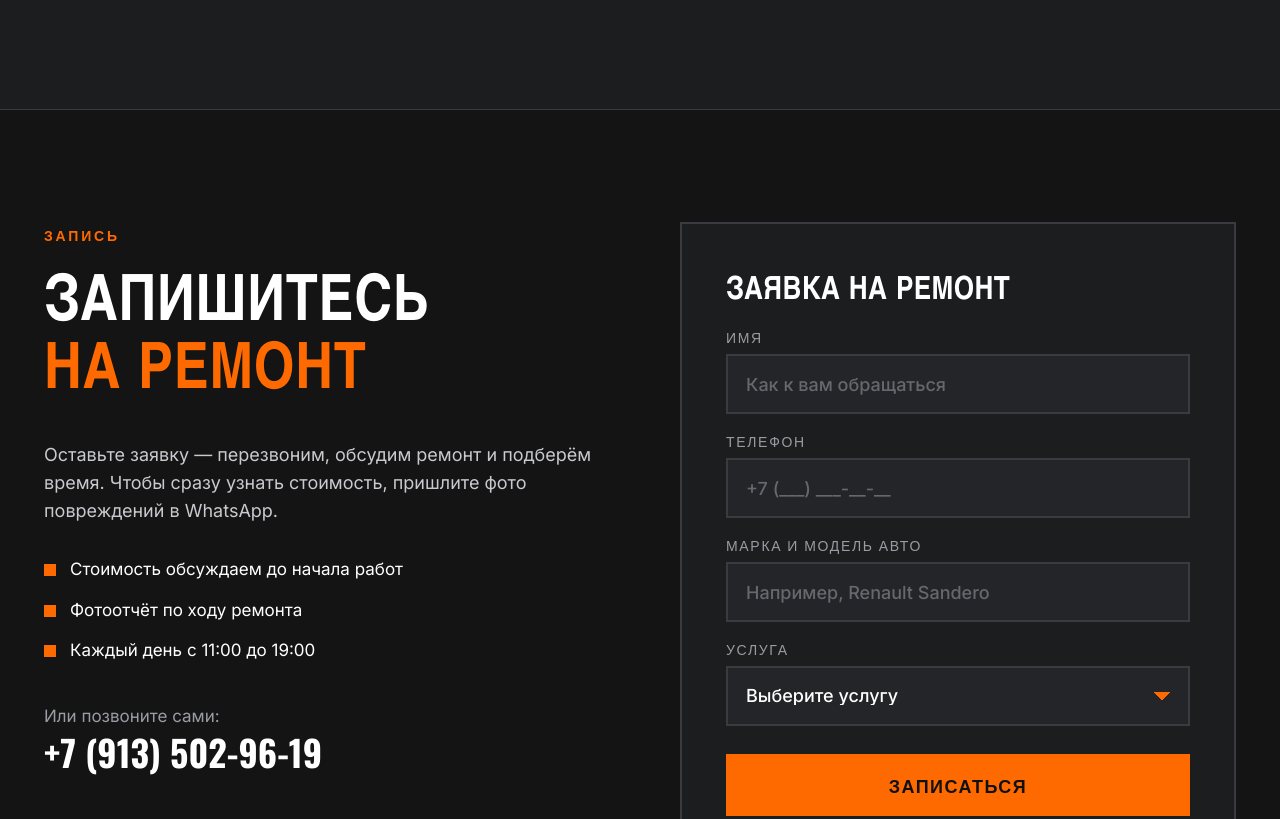
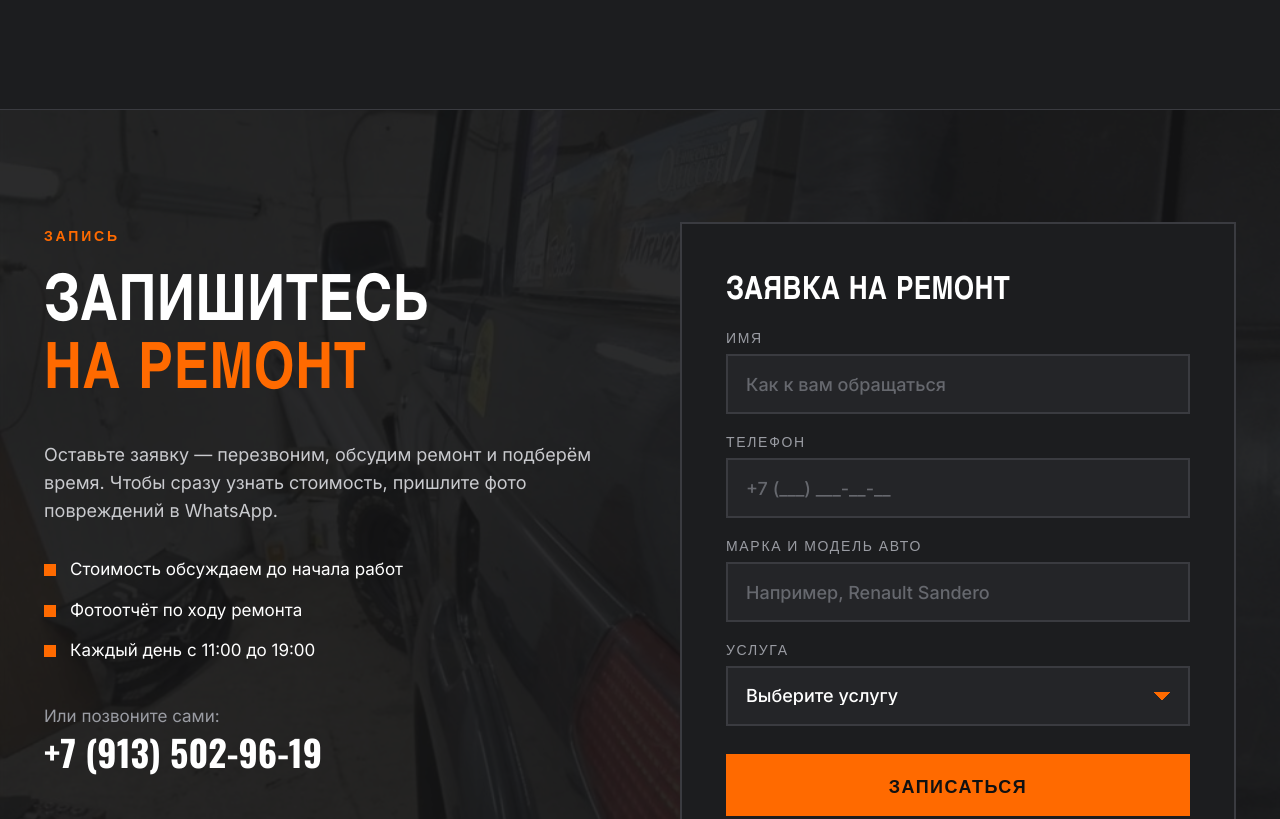
Before and after one commit to clashbayt5-collab/avtoroom, a plain HTML site: page index.html in a window 1280 px wide. Shown: the part 5562-6381 px from the top of the page. Drawn offline with nearby package versions, Linux system fonts and the light colour scheme.

Commit message:
Фон блока записи: фото, которое есть в папке img
Co-Authored-By: Claude Opus 5.5 <noreply@anthropic.com>

```diff
--- a/index.html
+++ b/index.html
@@ -256,7 +256,7 @@
   .review span { color: var(--muted); font-size: 15px; }
 
   /* Форма */
-  .booking { position: relative; background: #111 url("img/boks.jpg") center/cover no-repeat; }
+  .booking { position: relative; background: #111 url("img/pokraska.jpg") center/cover no-repeat; }
   .booking::before { content: ""; position: absolute; inset: 0; background: rgba(20,20,22,.9); }
   .booking .wrap { position: relative; display: grid; grid-template-columns: 1fr 1fr; gap: 80px; align-items: start; }
   .booking-info p { color: #c9cace; font-size: 18px; margin-bottom: 32px; }
```
